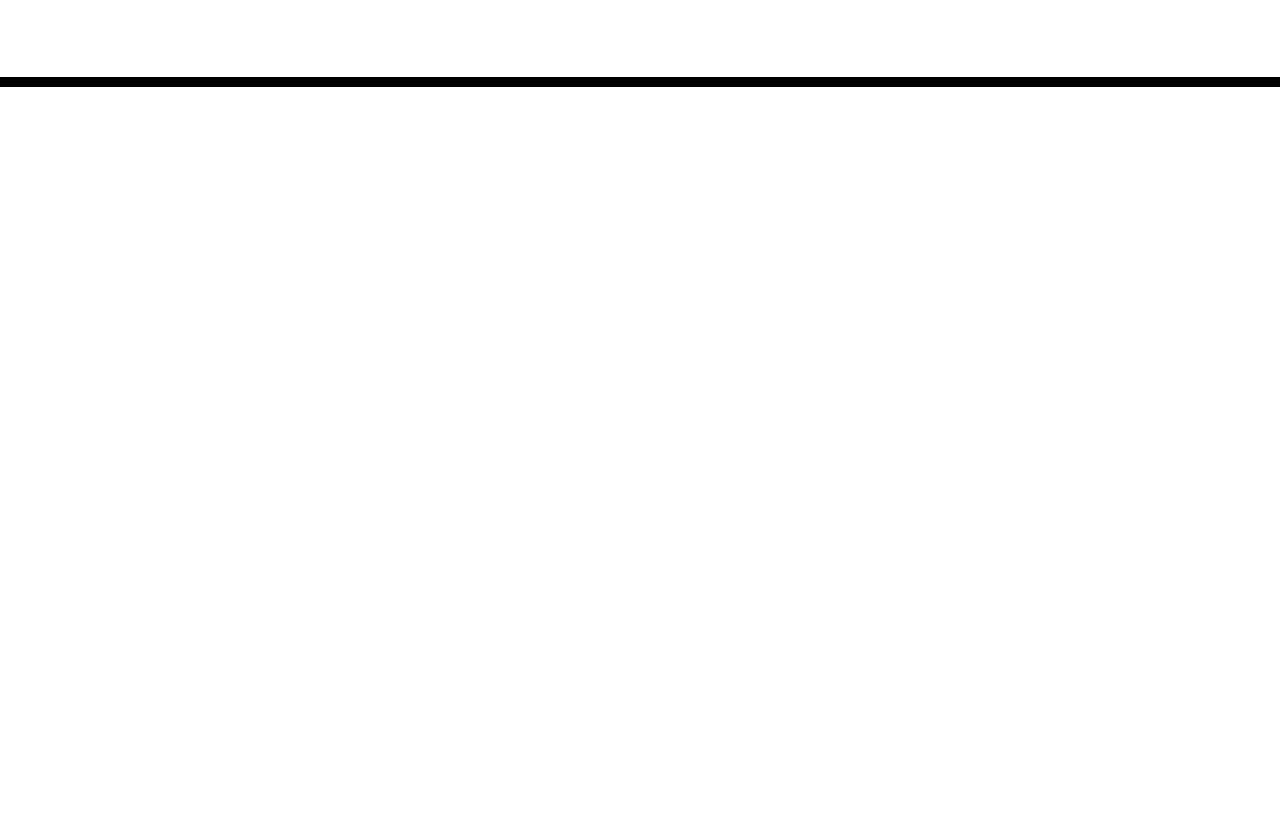
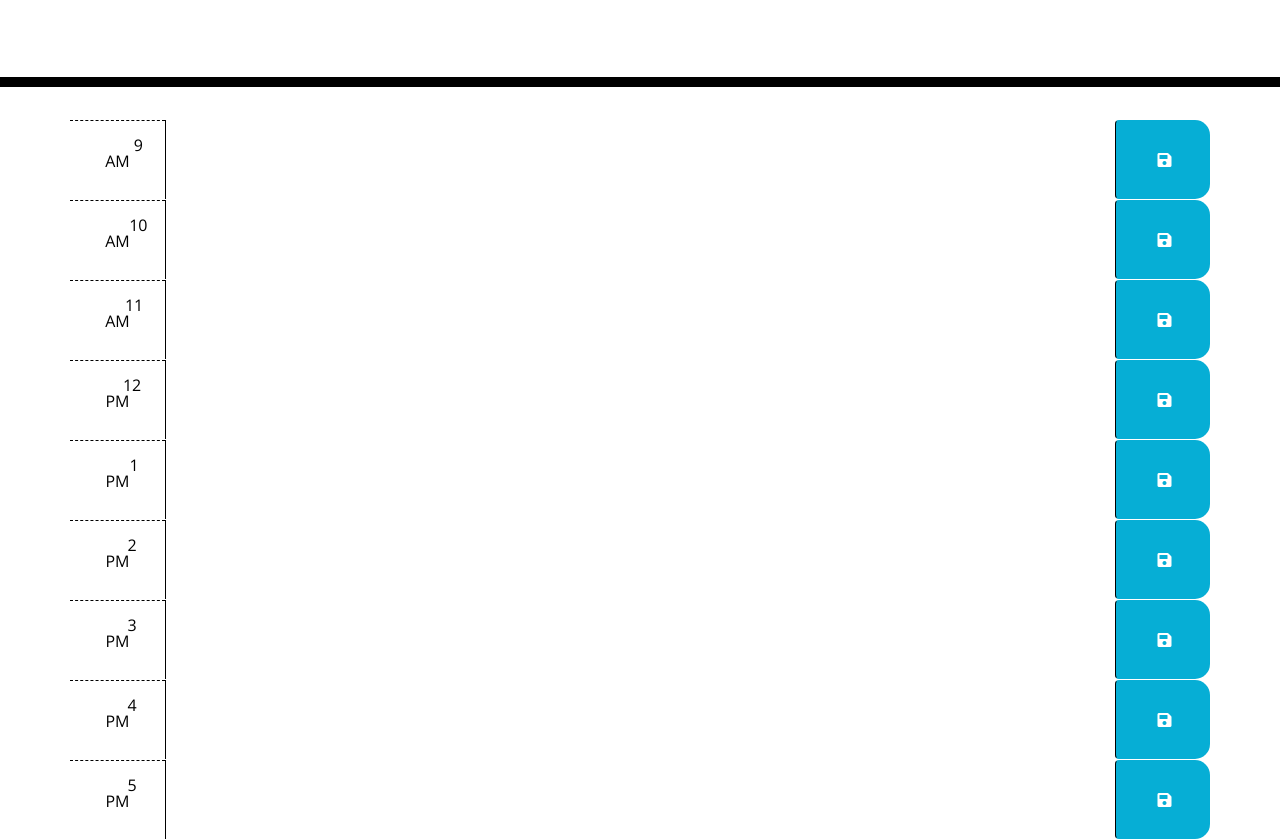
Before and after one commit to cbinder705/Work-Day-Scheduler-Challenge5, a plain HTML site: page index.html in a window 1280 px wide. Shown: the part 181-1020 px from the top of the page. Before the commit the page ends 800 px from the top, so only its background shows below. Drawn offline with nearby package versions, Linux system fonts and the light colour scheme.

Commit message:
hard coded time blocks

```diff
--- a/index.html
+++ b/index.html
@@ -28,10 +28,98 @@
       <p class="lead">A simple calendar app for scheduling your work day</p>
       <p id="currentDay" class="lead"></p>
     </header>
+
     <div class="container">
-      <!-- Timeblocks go here -->
+
+      <div id="9am" class="row time-block">
+
+        <div class="col-md-1 hour">
+          9 AM
+      </div>
+      <textarea class = "col-md-10 description"> </textarea>
+
+      <button class="btn saveBtn col-md-1"> <i class=" fas fa-save"></i></button>
+
+      </div>
+      <div id="10am" class="row time-block">
+
+        <div class="col-md-1 hour">
+          10 AM
+      </div>
+      <textarea class = "col-md-10 description"> </textarea>
+
+      <button class="btn saveBtn col-md-1"> <i class=" fas fa-save"></i></button>
     </div>
+    <div id="11am" class="row time-block">
 
+      <div class="col-md-1 hour">
+        11 AM
+    </div>
+    <textarea class = "col-md-10 description"> </textarea>
+
+    <button class="btn saveBtn col-md-1"> <i class=" fas fa-save"></i></button>
+
+    </div>
+    <div id="12pm" class="row time-block">
+
+      <div class="col-md-1 hour">
+       12 PM
+    </div>
+    <textarea class = "col-md-10 description"> </textarea>
+
+    <button class="btn saveBtn col-md-1"> <i class=" fas fa-save"></i></button>
+
+    </div>
+    <div id="1pm" class="row time-block">
+
+      <div class="col-md-1 hour">
+        1 PM
+    </div>
+    <textarea class = "col-md-10 description"> </textarea>
+
+    <button class="btn saveBtn col-md-1"> <i class=" fas fa-save"></i></button>
+
+    </div>
+    <div id="2pm" class="row time-block">
+
+      <div class="col-md-1 hour">
+       2 PM
+    </div>
+    <textarea class = "col-md-10 description"> </textarea>
+
+    <button class="btn saveBtn col-md-1"> <i class=" fas fa-save"></i></button>
+
+    </div>
+    <div id="3pm" class="row time-block">
+
+      <div class="col-md-1 hour">
+       3 PM
+    </div>
+    <textarea class = "col-md-10 description"> </textarea>
+
+    <button class="btn saveBtn col-md-1"> <i class=" fas fa-save"></i></button>
+
+    </div>
+    <div id="4pm" class="row time-block">
+
+      <div class="col-md-1 hour">
+       4 PM
+    </div>
+    <textarea class = "col-md-10 description"> </textarea>
+
+    <button class="btn saveBtn col-md-1"> <i class=" fas fa-save"></i></button>
+
+    </div>
+    <div id="5pm" class="row time-block">
+
+      <div class="col-md-1 hour">
+       5 PM
+    </div>
+    <textarea class = "col-md-10 description"> </textarea>
+
+    <button class="btn saveBtn col-md-1"> <i class=" fas fa-save"></i></button>
+
+    </div>
     <script src="https://cdnjs.cloudflare.com/ajax/libs/jquery/3.2.1/jquery.min.js"></script>
     <script src="https://cdnjs.cloudflare.com/ajax/libs/moment.js/2.24.0/moment.min.js"></script>
   </body>
```
